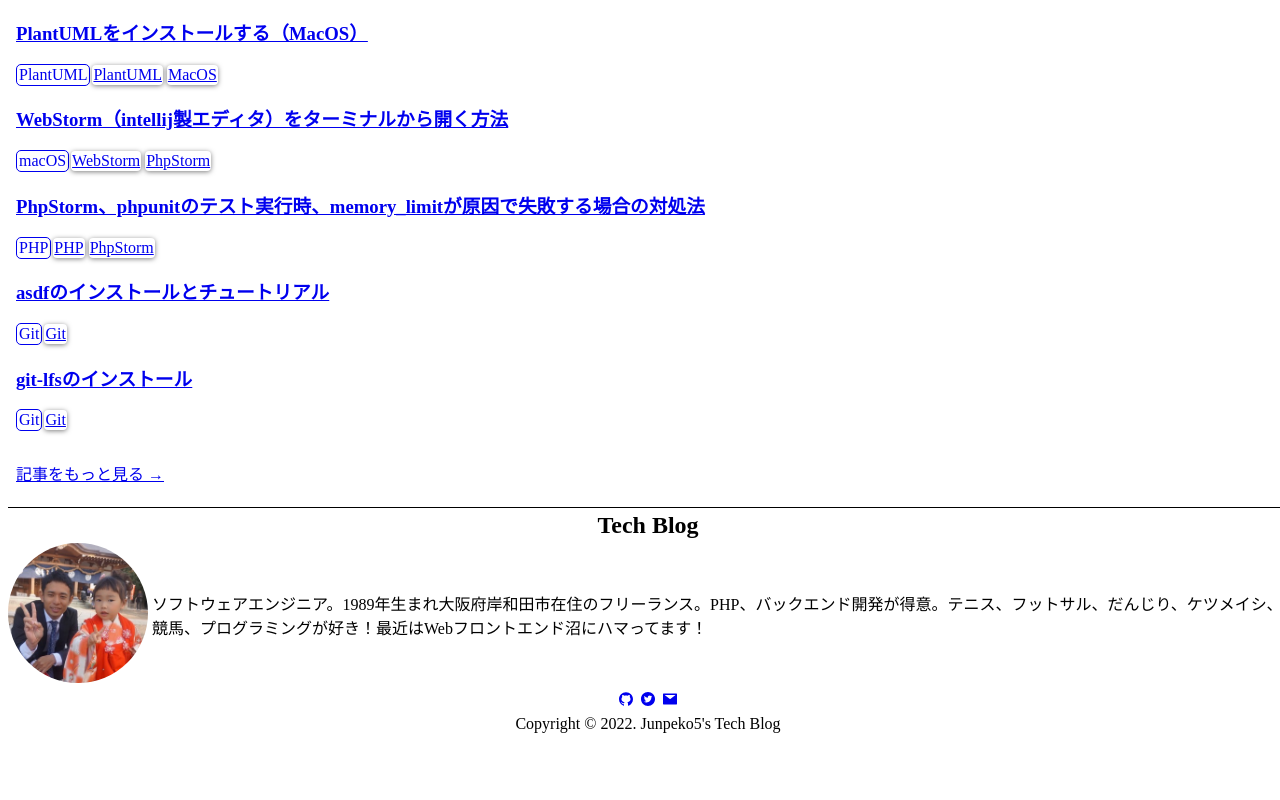
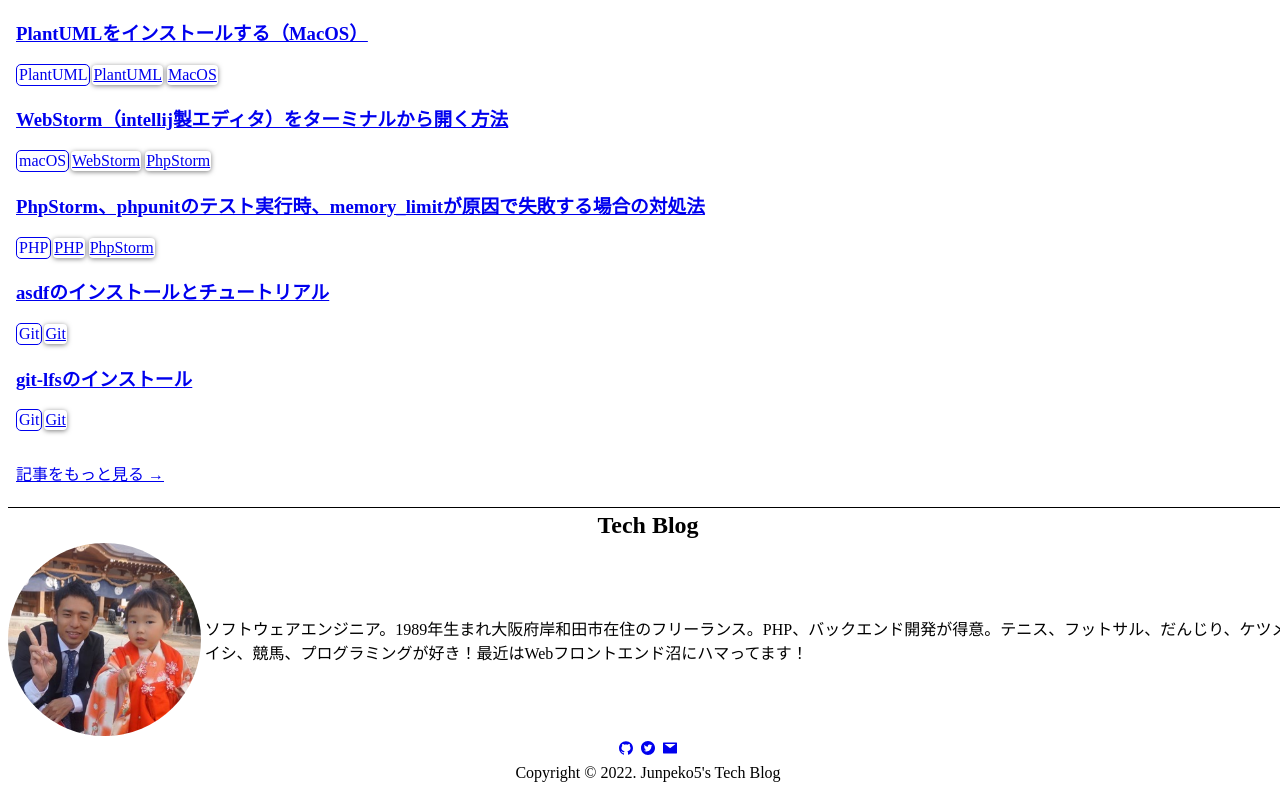
Before and after one commit to junpeko5/my-tech-blog, a Gatsby site: page / in a window 1280 px wide. Shown: the part 805-1605 px from the top of the page. Before the commit the page ends 1556 px from the top, so only its background shows below. Built offline with nearby package versions, Linux system fonts and the light colour scheme; Gatsby itself is replaced by a stand-in of ours; some packages are replaced by stand-ins of ours; what @react-icons/all-files would draw is missing.

Commit message:
fix: フッターの画像をStaticImageに変更

```diff
--- a/src/__generated__/gatsby-types.ts
+++ b/src/__generated__/gatsby-types.ts
@@ -3453,6 +3453,14 @@ type AllSiteCategoriesQueryVariables = Exact<{ [key: string]: never; }>;
 
 type AllSiteCategoriesQuery = { readonly allMdx: { readonly edges: ReadonlyArray<{ readonly node: { readonly frontmatter: Maybe<Pick<MdxFrontmatter, 'category'>> } }> } };
 
+type BlogQueryQueryVariables = Exact<{ [key: string]: never; }>;
+
+
+type BlogQueryQuery = { readonly allMdx: { readonly edges: ReadonlyArray<{ readonly node: (
+        Pick<Mdx, 'excerpt' | 'timeToRead'>
+        & { readonly fields: Maybe<Pick<MdxFields, 'slug' | 'date'>>, readonly frontmatter: Maybe<Pick<MdxFrontmatter, 'category' | 'title' | 'tags' | 'cover' | 'date'>> }
+      ) }> } };
+
 type IndexQueryQueryVariables = Exact<{ [key: string]: never; }>;
 
 
@@ -3460,6 +3468,19 @@ type IndexQueryQuery = { readonly allMdx: { readonly edges: ReadonlyArray<{ read
         Pick<Mdx, 'excerpt' | 'timeToRead'>
         & { readonly fields: Maybe<Pick<MdxFields, 'slug' | 'date'>>, readonly frontmatter: Maybe<Pick<MdxFrontmatter, 'category' | 'title' | 'tags' | 'cover' | 'date'>> }
       ) }> } };
+
+type CategoryPageQueryVariables = Exact<{
+  category: Maybe<Scalars['String']>;
+}>;
+
+
+type CategoryPageQuery = { readonly allMdx: (
+    Pick<MdxConnection, 'totalCount'>
+    & { readonly edges: ReadonlyArray<{ readonly node: (
+        Pick<Mdx, 'excerpt' | 'timeToRead'>
+        & { readonly fields: Maybe<Pick<MdxFields, 'slug' | 'date'>>, readonly frontmatter: Maybe<Pick<MdxFrontmatter, 'category' | 'title' | 'tags' | 'cover' | 'date'>> }
+      ) }> }
+  ) };
 
 type TagPageQueryVariables = Exact<{
   tag: Maybe<Scalars['String']>;
@@ -3510,25 +3531,4 @@ type GatsbyImageSharpFluid_noBase64Fragment = Pick<ImageSharpFluid, 'aspectRatio
 
 type GatsbyImageSharpFluid_withWebp_noBase64Fragment = Pick<ImageSharpFluid, 'aspectRatio' | 'src' | 'srcSet' | 'srcWebp' | 'srcSetWebp' | 'sizes'>;
 
-type CategoryPageQueryVariables = Exact<{
-  category: Maybe<Scalars['String']>;
-}>;
-
-
-type CategoryPageQuery = { readonly allMdx: (
-    Pick<MdxConnection, 'totalCount'>
-    & { readonly edges: ReadonlyArray<{ readonly node: (
-        Pick<Mdx, 'excerpt' | 'timeToRead'>
-        & { readonly fields: Maybe<Pick<MdxFields, 'slug' | 'date'>>, readonly frontmatter: Maybe<Pick<MdxFrontmatter, 'category' | 'title' | 'tags' | 'cover' | 'date'>> }
-      ) }> }
-  ) };
-
-type BlogQueryQueryVariables = Exact<{ [key: string]: never; }>;
-
-
-type BlogQueryQuery = { readonly allMdx: { readonly edges: ReadonlyArray<{ readonly node: (
-        Pick<Mdx, 'excerpt' | 'timeToRead'>
-        & { readonly fields: Maybe<Pick<MdxFields, 'slug' | 'date'>>, readonly frontmatter: Maybe<Pick<MdxFrontmatter, 'category' | 'title' | 'tags' | 'cover' | 'date'>> }
-      ) }> } };
-
 }
--- a/src/components/Footer.tsx
+++ b/src/components/Footer.tsx
@@ -2,12 +2,12 @@ import {
   Heading,
   Box,
   Flex,
-  Image,
   Text,
   Container,
   Center,
   useColorModeValue,
 } from '@chakra-ui/react';
+import { StaticImage } from 'gatsby-plugin-image';
 import React, { FC } from 'react';
 
 import siteConfig from '../../data/SiteConfig';
@@ -36,11 +36,10 @@ const Footer: FC = () => {
 
           <Flex alignItems="center" my="4">
             <Box mr="4">
-              <Image
+              <StaticImage
                 alt="avatar"
-                src={avatar.photo}
-                width="140px"
-                borderRadius="50%"
+                src="../../static/images/profileIcon.jpg"
+                imgStyle={{ borderRadius: '50%' }}
               />
             </Box>
             <Text as="p" fontSize="xs">
```
